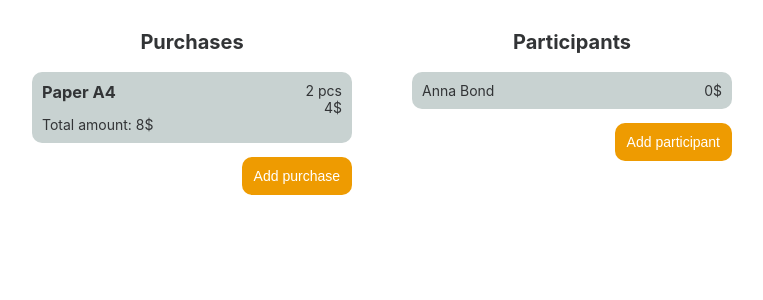
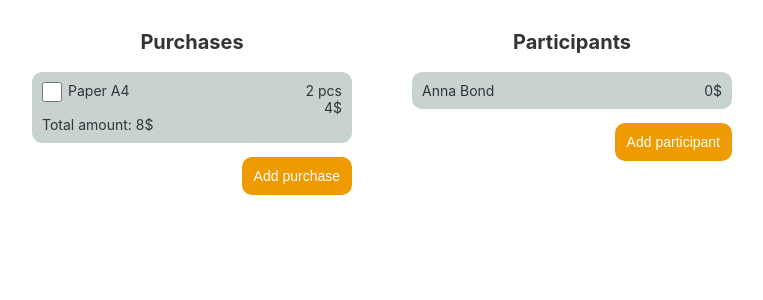
Before and after one commit to hannakulikowska/share-cost, a React (Create React App) app: page / in a window 1280 px wide. Shown: the top 300 px of the page, without its empty margins (258-1021 px from the left). Built offline with nearby package versions, Linux system fonts and the light colour scheme.

Commit message:
refactor: update form to div, h3 to checkbox input, and adjust styles

```diff
--- a/src/components/ParticipantItem.js
+++ b/src/components/ParticipantItem.js
@@ -1,7 +1,11 @@
 export default function ParticipantItem() {
   return (
     <li className="item participant-item">
-      <h3 className="participant-name">Anna Bond</h3>
+      <input
+        type="checkbox"
+        className="participant-name"
+      />
+      Anna Bond
       <p className="participant-cost">0$</p>
     </li>
   );
--- a/src/components/Participants.js
+++ b/src/components/Participants.js
@@ -2,12 +2,12 @@ import ParticipantItem from "./ParticipantItem";
 
 export default function Participants() {
   return (
-    <form className="form participants-form">
+    <div className="form participants-form">
       <h1>Participants</h1>
       <ul className="participants-list">
         <ParticipantItem />
       </ul>
       <button className="button">Add participant</button>
-    </form>
+    </div>
   );
 }
--- a/src/components/PurchaseItem.js
+++ b/src/components/PurchaseItem.js
@@ -2,8 +2,12 @@ export default function PurchaseItem() {
   return (
     <li className="item purchase-item">
       <div className="purchase-info">
-        <h3 className="purchase-name">Paper A4</h3>
-        <div>
+        <input
+          type="checkbox"
+          className="purchase-name"
+        />
+        Paper A4
+        <div className="data">
           <p className="quantity">2 pcs</p>
           <p className="price">4$</p>
         </div>
--- a/src/components/Purchases.js
+++ b/src/components/Purchases.js
@@ -2,12 +2,12 @@ import PurchaseItem from "./PurchaseItem";
 
 export default function Purchases() {
   return (
-    <form className="form purchases-form">
+    <div className="form purchases-form">
       <h1>Purchases</h1>
       <ul className="purchases-list">
         <PurchaseItem />
       </ul>
       <button className="button">Add purchase</button>
-    </form>
+    </div>
   );
 }
--- a/src/index.css
+++ b/src/index.css
@@ -2,7 +2,7 @@
   --color-primary: #68904D;
   --color-secondary: #14471E;
   --color-accent: #EE9B01;
-  --color-dark: #DA6A00;
+  --color-dark: #e5771f;
   --color-gray: #C8D2D1;
   --color-white: #ffffff;
   --color-black: #323436;
@@ -110,12 +110,27 @@ body {
 
 .purchase-item {
   flex-direction: column;
+}
 
+.purchase-item input[type="checkbox"] {
+  height: 2rem;
+  width: 2rem;
+  accent-color: #e5771f;
+  margin-right: .6rem;
 }
 
 .purchase-info {
   display: flex;
-  justify-content: space-between;
+  justify-content: flex-start;
+}
+
+.purchase-name {
+  font-weight: bold;
+  font-size: 1.6rem;
+}
+
+.data {
+  margin-left: auto;
 }
 
 .quantity, .price {
@@ -128,9 +143,17 @@ body {
   justify-content: space-between;
 }
 
+.participant-item input[type="checkbox"] {
+  appearance: none;
+}
+
 .participant-name {
   font-weight: normal;
   font-size: 1.4rem;
+}
+
+.participant-cost {
+  margin-left: auto;
 }
 
 /* Media Queries */
```
